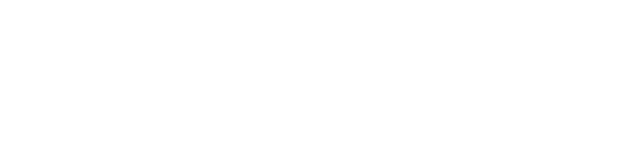
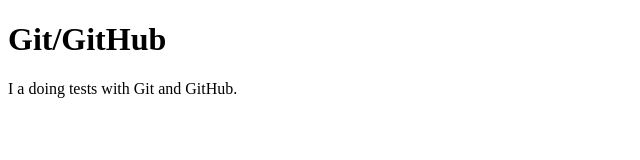
Before and after one commit to CeliaBoiss/my-super-website, a plain HTML site: page index.html in a window 1280 px wide. Shown: the whole page, without its empty margins (0-640 px from the left). Drawn offline with Linux system fonts and the light colour scheme.

Commit message:
Add a h1 and a p

```diff
--- a/index.html
+++ b/index.html
@@ -5,6 +5,7 @@
     <title>title</title>
   </head>
   <body>
-
+    <h1>Git/GitHub</h1>
+    <p>I a doing tests with Git and GitHub.</p>
   </body>
 </html>
```
